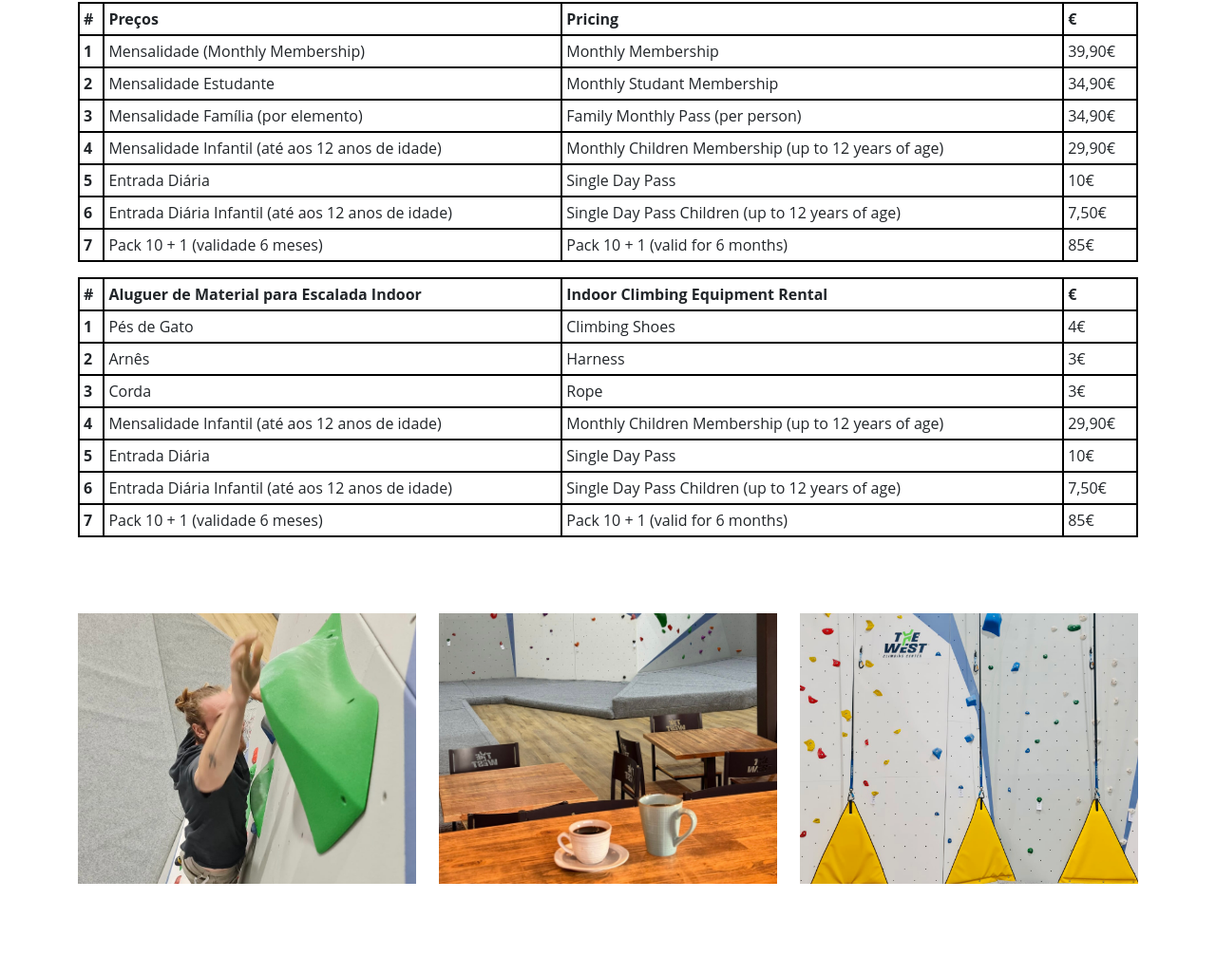
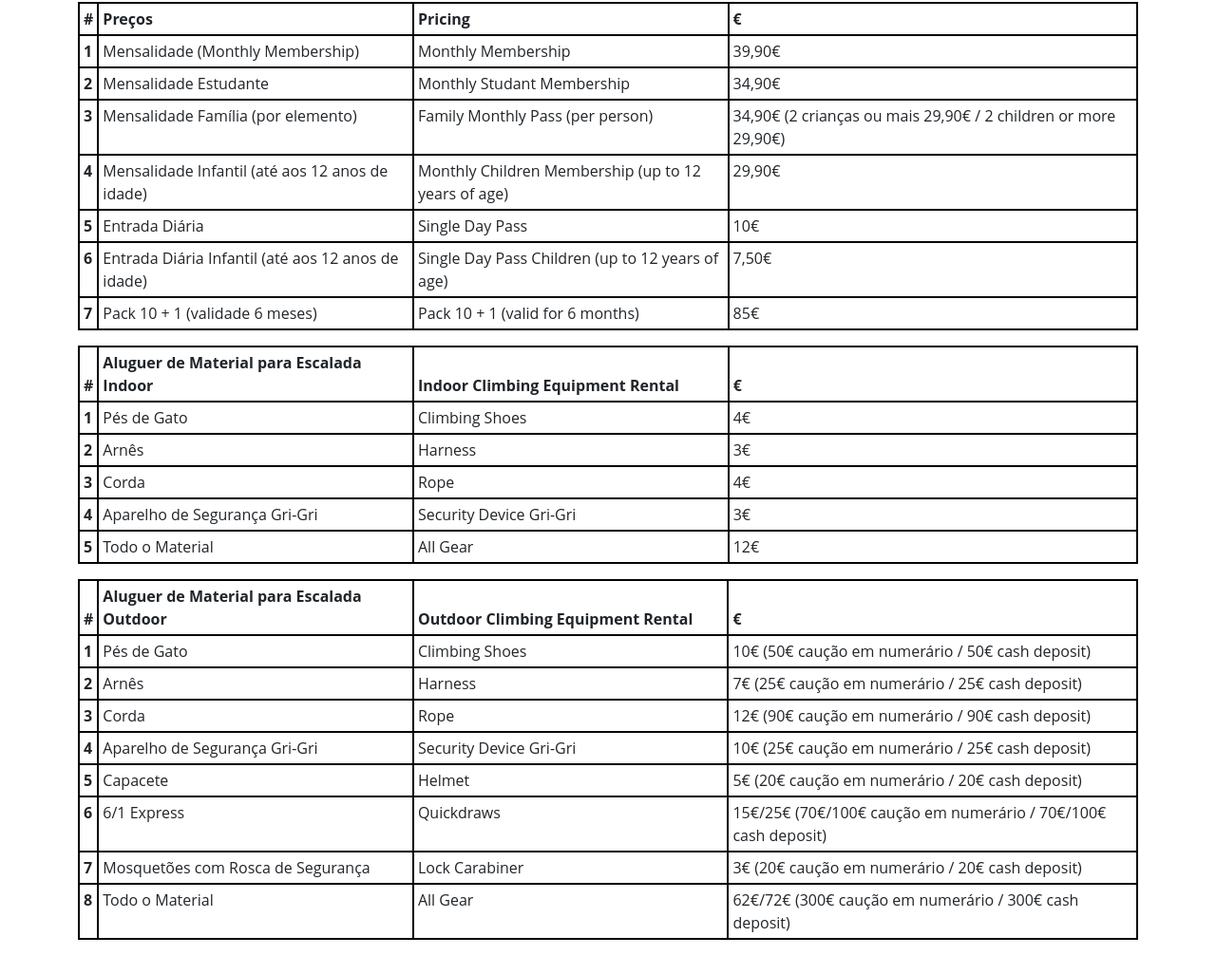
Before and after one commit to TheWestClimbingCenter/thewestclimbingcenter.github.io, a plain HTML site: page preco.html in a window 1280 px wide. Shown: the part 254-1280 px from the top of the page at 95% size. Drawn offline with Linux system fonts and the light colour scheme.

Commit message:
Add files via upload

```diff
--- a/preco.html
+++ b/preco.html
@@ -115,10 +115,10 @@
                 <table class="table table-sm">
                   <thead>
                     <tr>
-                      <th scope="col">#</th>
-                      <th scope="col">Preços</th>
-                      <th scope="col">Pricing</th>
-                      <th scope="col">€</th>
+                      <th scope="col" style="width:1%;">#</th>
+                      <th scope="col" style="width:30%;" >Preços</th>
+                      <th scope="col" style="width:30%;">Pricing</th>
+                      <th scope="col" style="width:39%;">€</th>
                     </tr>
                   </thead>
                   <tbody>
@@ -138,7 +138,7 @@
                       <th scope="row">3</th>
                       <td>Mensalidade Família (por elemento)</td>
                       <td>Family Monthly Pass (per person)</td>
-                      <td>34,90€</td>
+                      <td>34,90€ (2 crianças ou mais 29,90€ / 2 children or more 29,90€)</td>
                     </tr>
                     <tr>
                       <th scope="row">4</th>
@@ -170,10 +170,10 @@
                 <table class="table table-sm">
                   <thead>
                     <tr>
-                      <th scope="col">#</th>
-                      <th scope="col">Aluguer de Material para Escalada Indoor</th>
-                      <th scope="col">Indoor Climbing Equipment Rental</th>
-                      <th scope="col">€</th>
+                      <th scope="col" style="width:1%;">#</th>
+                      <th scope="col" style="width:30%;">Aluguer de Material para Escalada Indoor</th>
+                      <th scope="col" style="width:30%;">Indoor Climbing Equipment Rental</th>
+                      <th scope="col" style="width:39%;">€</th>
                     </tr>
                   </thead>
                   <tbody>
@@ -193,31 +193,80 @@
                       <th scope="row">3</th>
                       <td>Corda</td>
                       <td>Rope</td>
+                      <td>4€</td>
+                    </tr>
+                    <tr>
+                      <th scope="row">4</th>
+                      <td>Aparelho de Segurança Gri-Gri</td>
+                      <td>Security Device Gri-Gri</td>
                       <td>3€</td>
                     </tr>
                     <tr>
+                      <th scope="row">5</th>
+                      <td>Todo o Material</td>
+                      <td>All Gear</td>
+                      <td>12€</td>
+                    </tr>
+                  </tbody>
+                </table>
+
+                <table class="table table-sm">
+                  <thead>
+                    <tr>
+                      <th scope="col" style="width:1%;">#</th>
+                      <th scope="col" style="width:30%;">Aluguer de Material para Escalada Outdoor</th>
+                      <th scope="col" style="width:30%;">Outdoor Climbing Equipment Rental</th>
+                      <th scope="col" style="width:39%;">€</th>
+                    </tr>
+                  </thead>
+                  <tbody>
+                    <tr>
+                      <th scope="row">1</th>
+                      <td>Pés de Gato</td>
+                      <td>Climbing Shoes</td>
+                      <td>10€ (50€ caução em numerário / 50€ cash deposit)</td>
+                    </tr>
+                    <tr>
+                      <th scope="row">2</th>
+                      <td>Arnês</td>
+                      <td>Harness</td>
+                      <td>7€ (25€ caução em numerário / 25€ cash deposit)</td>
+                    </tr>
+                    <tr>
+                      <th scope="row">3</th>
+                      <td>Corda</td>
+                      <td>Rope</td>
+                      <td>12€ (90€ caução em numerário / 90€ cash deposit)</td>
+                    </tr>
+                    <tr>
                       <th scope="row">4</th>
-                      <td>Mensalidade Infantil (até aos 12 anos de idade)</td>
-                      <td>Monthly Children Membership (up to 12 years of age)</td>
-                      <td>29,90€</td>
+                      <td>Aparelho de Segurança Gri-Gri</td>
+                      <td>Security Device Gri-Gri</td>
+                      <td>10€ (25€ caução em numerário / 25€ cash deposit)</td>
                     </tr>
                     <tr>
                       <th scope="row">5</th>
-                      <td>Entrada Diária</td>
-                      <td>Single Day Pass</td>
-                      <td>10€</td>
+                      <td>Capacete</td>
+                      <td>Helmet</td>
+                      <td>5€ (20€ caução em numerário / 20€ cash deposit)</td>
                     </tr>
                     <tr>
                       <th scope="row">6</th>
-                      <td>Entrada Diária Infantil (até aos 12 anos de idade)</td>
-                      <td>Single Day Pass Children (up to 12 years of age)</td>
-                      <td>7,50€</td>
+                      <td>6/1 Express</td>
+                      <td>Quickdraws</td>
+                      <td>15€/25€ (70€/100€ caução em numerário / 70€/100€ cash deposit)</td>
                     </tr>
                     <tr>
                       <th scope="row">7</th>
-                      <td>Pack 10 + 1 (validade 6 meses)</td>
-                      <td>Pack 10 + 1 (valid for 6 months)</td>
-                      <td>85€</td>
+                      <td>Mosquetões com Rosca de Segurança</td>
+                      <td>Lock Carabiner</td>
+                      <td>3€ (20€ caução em numerário / 20€ cash deposit)</td>
+                    </tr>
+                    <tr>
+                      <th scope="row">8</th>
+                      <td>Todo o Material</td>
+                      <td>All Gear</td>
+                      <td>62€/72€ (300€ caução em numerário / 300€ cash deposit)</td>
                     </tr>
                   </tbody>
                 </table>
```
